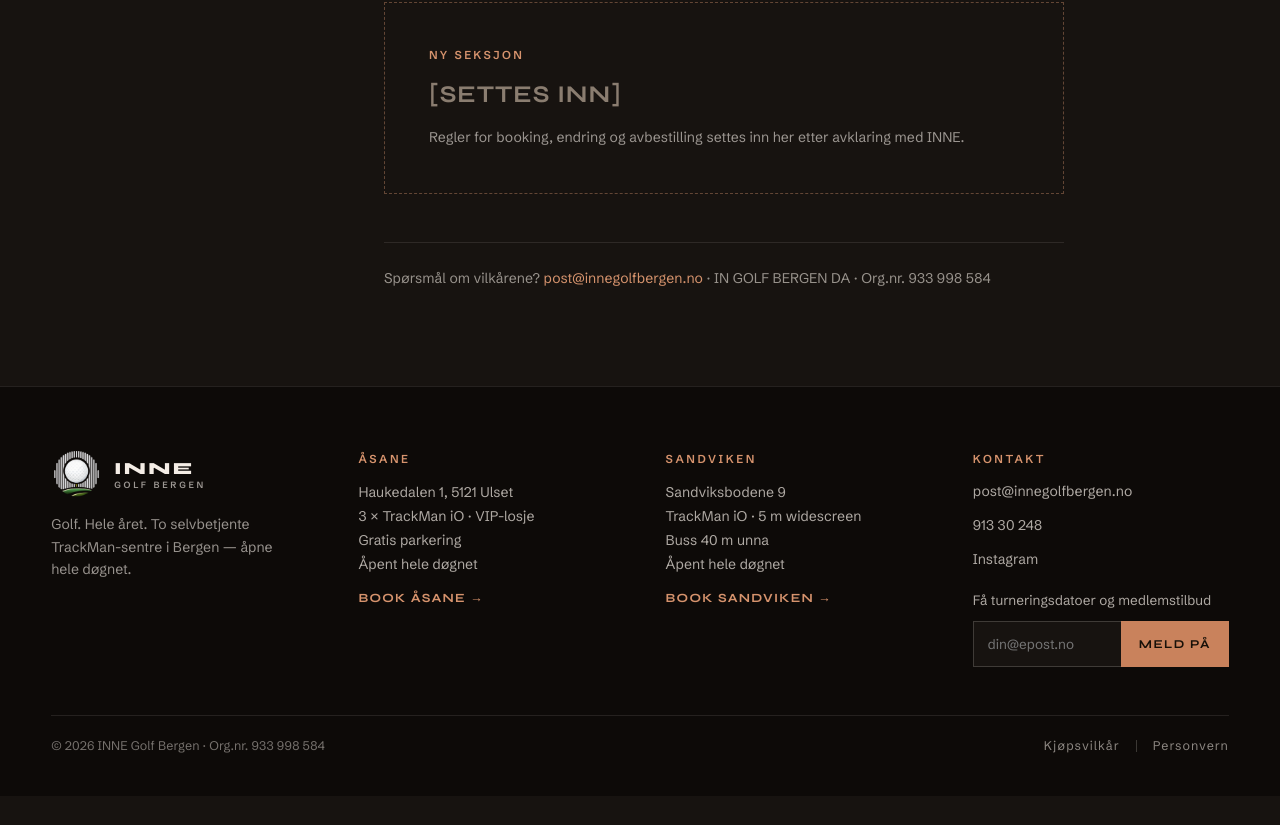
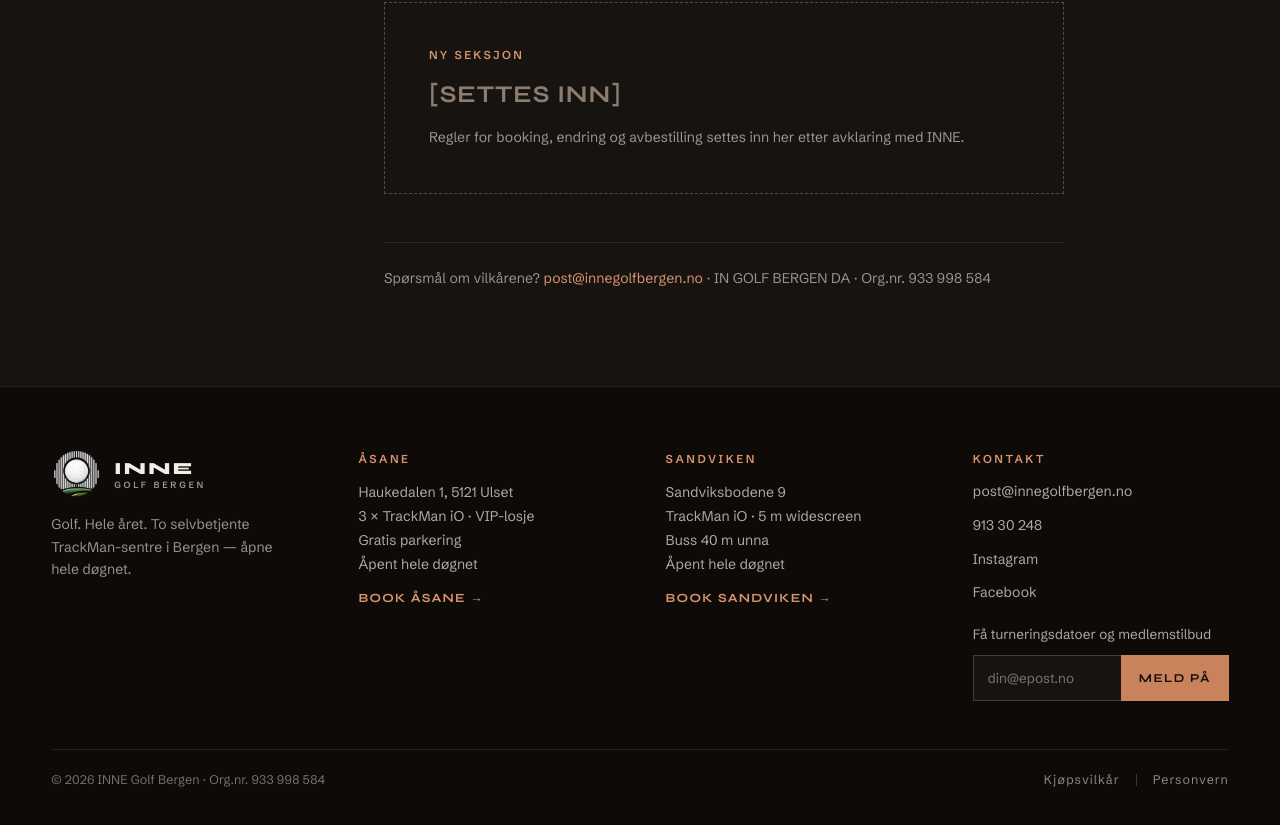
Before and after one commit to inne-golf-bergen/inne-golf-bergen, a Next.js app: page /vilkar in a window 1280 px wide. Shown: the part 803-1628 px from the top of the page. Before the commit the page ends 1599 px from the top, so only its background shows below. Built offline with nearby package versions, Linux system fonts and the light colour scheme.

Commit message:
Add Facebook link under Instagram in the footer

```diff
--- a/components/SiteFooter.tsx
+++ b/components/SiteFooter.tsx
@@ -71,6 +71,9 @@
             <a data-sweep="true" href={SITE.instagram} target="_blank" rel="noopener" className={styles.contactLink}>
               Instagram
             </a>
+            <a data-sweep="true" href={SITE.facebook} target="_blank" rel="noopener" className={styles.contactLink}>
+              Facebook
+            </a>
             <div className={styles.newsletter}>
               <span className={styles.newsletterLabel}>Få turneringsdatoer og medlemstilbud</span>
               {subscribed ? (
--- a/lib/site.ts
+++ b/lib/site.ts
@@ -4,6 +4,7 @@
   orgNr: "933 998 584",
   email: "post@innegolfbergen.no",
   instagram: "https://instagram.com/innegolfbergen",
+  facebook: "https://www.facebook.com/profile.php?id=61564888844128",
   phones: ["913 30 248", "404 73 935", "995 38 913"],
   phoneHrefs: ["+4791330248", "+4740473935", "+4799538913"],
   bookAsane: "https://innegolfbergen.no/book/asane",
```
